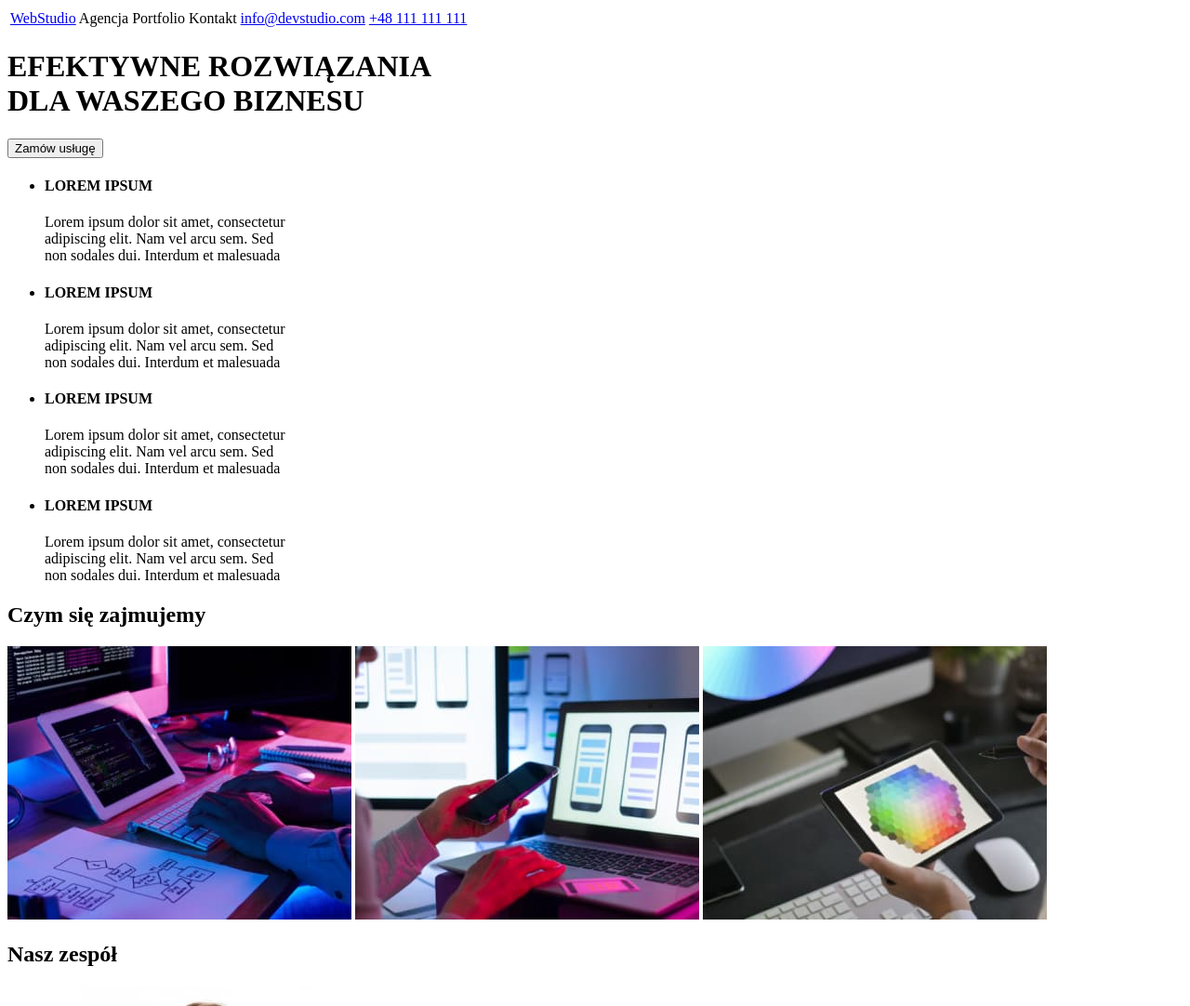
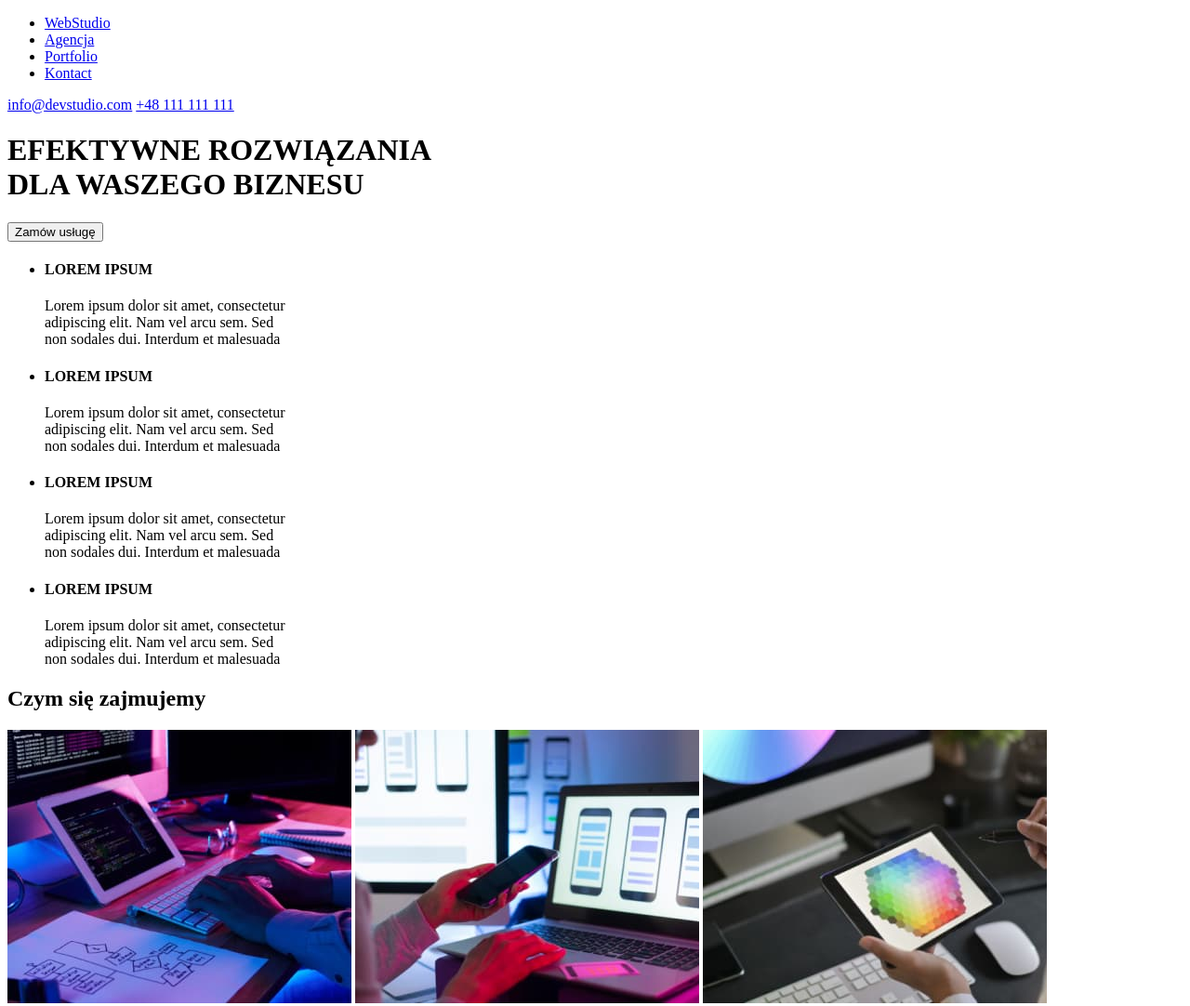
Before and after one commit to JacekPajaczkowski/goit-markup-hw-01, a plain HTML site: page index.html in a window 1280 px wide. Shown: the top 1082 px of the page at 93% size. Drawn offline with Linux system fonts and the light colour scheme.

Commit message:
Update index.html

```diff
--- a/index.html
+++ b/index.html
@@ -1,18 +1,20 @@
 <!DOCTYPE html>
 <html lang="pl">
-    <head><title>Webstudio</title></head>
+  <head>
+    <title>Webstudio</title>
+  </head>
   <body>
     <header>
-      <table>
-        <tr>
-        <td><nav>
-        <a href="www.webstudio.com">WebStudio</a>
-        <span id="agency">Agencja </span><span id="portfoli">Portfolio </span><span id="contact">Kontakt</span>
-      </nav></td>
-      <td><a href="mailto:info@devstudio.com">info@devstudio.com</a> <a href="tel:+48111111111">+48 111 111 111</a>
-      </td>
-        </tr>
-    </table>
+      <nav>
+        <ul>
+          <li><a href="www.webstudio.com">WebStudio</a></li>
+          <li><a href="/agency">Agencja</a></li>
+          <li><a href="/portfolio">Portfolio</a></li>
+          <li><a href="/contact">Kontact</a></li>
+        </ul>
+      </nav>
+      <a href="mailto:info@devstudio.com">info@devstudio.com</a>
+      <a href="tel:+48111111111">+48 111 111 111</a>
     </header>
     <main>
       <h1>
@@ -22,19 +24,33 @@
         >
       </h1>
       <button type="button">Zamów usługę</button>
-      <ul><li><h4><b>LOREM IPSUM</b></h4>
-      Lorem ipsum dolor sit amet, consectetur<br> adipiscing elit. Nam vel arcu sem.
-      Sed<br> non sodales dui. Interdum et malesuada
-      </li><li><h4><b>LOREM IPSUM</b></h4>
-      Lorem ipsum dolor sit amet, consectetur<br> adipiscing elit. Nam vel arcu sem.
-      Sed<br> non sodales dui. Interdum et malesuada
-      </li><li><h4><b>LOREM IPSUM</b></h4>
-      Lorem ipsum dolor sit amet, consectetur<br> adipiscing elit. Nam vel arcu sem.
-      Sed<br> non sodales dui. Interdum et malesuada
-      </li><li><h4><b>LOREM IPSUM</b></h4>
-      Lorem ipsum dolor sit amet, consectetur<br> adipiscing elit. Nam vel arcu sem.
-      Sed<br> non sodales dui. Interdum et malesuada
-      </li></ul><h2>Czym się zajmujemy</h2>
+      <ul>
+        <li>
+          <h4><b>LOREM IPSUM</b></h4>
+          Lorem ipsum dolor sit amet, consectetur<br />
+          adipiscing elit. Nam vel arcu sem. Sed<br />
+          non sodales dui. Interdum et malesuada
+        </li>
+        <li>
+          <h4><b>LOREM IPSUM</b></h4>
+          Lorem ipsum dolor sit amet, consectetur<br />
+          adipiscing elit. Nam vel arcu sem. Sed<br />
+          non sodales dui. Interdum et malesuada
+        </li>
+        <li>
+          <h4><b>LOREM IPSUM</b></h4>
+          Lorem ipsum dolor sit amet, consectetur<br />
+          adipiscing elit. Nam vel arcu sem. Sed<br />
+          non sodales dui. Interdum et malesuada
+        </li>
+        <li>
+          <h4><b>LOREM IPSUM</b></h4>
+          Lorem ipsum dolor sit amet, consectetur<br />
+          adipiscing elit. Nam vel arcu sem. Sed<br />
+          non sodales dui. Interdum et malesuada
+        </li>
+      </ul>
+      <h2>Czym się zajmujemy</h2>
       <img
         src="images/box.jpg"
         width="370"
@@ -54,22 +70,52 @@
         alt="Chooesing color on tablet"
       />
       <h2>Nasz zespół</h2>
-      <ul><li><figure>
-        <img src="images/img1.jpg" width="270" height="260" alt="John Doe" />
-        <figcaption><b>John Doe</b><br />Product Designer</figcaption>
-      </figure></li>
-      <li><figure>
-        <img src="images/img2.jpg" width="270" height="260" alt="John Doe" />
-        <figcaption><b>John Doe</b><br />Frontend Developer</figcaption>
-      </figure></li>
-     <li> <figure>
-        <img src="images/img3.jpg" width="270" height="260" alt="John Doe" />
-        <figcaption><b>John Doe</b><br />Marketing</figcaption>
-      </figure></li>
-      <li><figure>
-        <img src="images/img4.jpg" width="270" height="260" alt="John Doe" />
-        <figcaption><b>John Doe</b><br />UI Designer</figcaption>
-      </figure></li></ul>
+      <ul>
+        <li>
+          <figure>
+            <img
+              src="images/img1.jpg"
+              width="270"
+              height="260"
+              alt="John Doe"
+            />
+            <figcaption><b>John Doe</b><br />Product Designer</figcaption>
+          </figure>
+        </li>
+        <li>
+          <figure>
+            <img
+              src="images/img2.jpg"
+              width="270"
+              height="260"
+              alt="John Doe"
+            />
+            <figcaption><b>John Doe</b><br />Frontend Developer</figcaption>
+          </figure>
+        </li>
+        <li>
+          <figure>
+            <img
+              src="images/img3.jpg"
+              width="270"
+              height="260"
+              alt="John Doe"
+            />
+            <figcaption><b>John Doe</b><br />Marketing</figcaption>
+          </figure>
+        </li>
+        <li>
+          <figure>
+            <img
+              src="images/img4.jpg"
+              width="270"
+              height="260"
+              alt="John Doe"
+            />
+            <figcaption><b>John Doe</b><br />UI Designer</figcaption>
+          </figure>
+        </li>
+      </ul>
     </main>
     <footer>
       <a href="www.webstudio.com">WebStudio</a>
```
